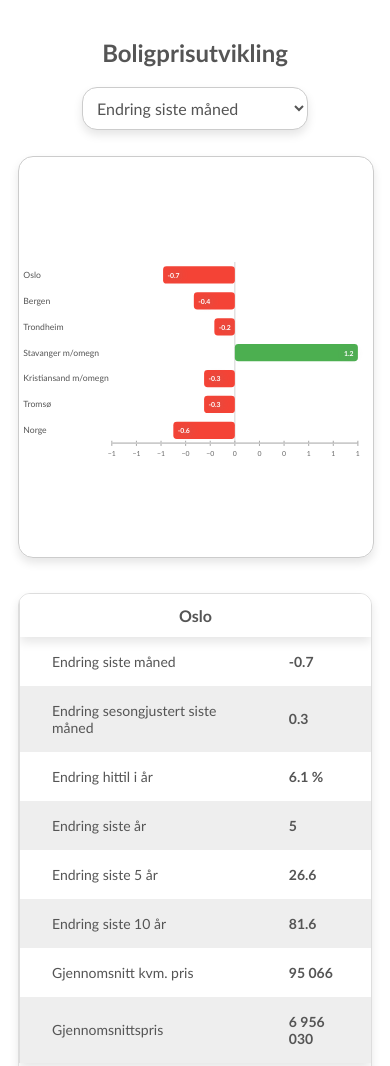
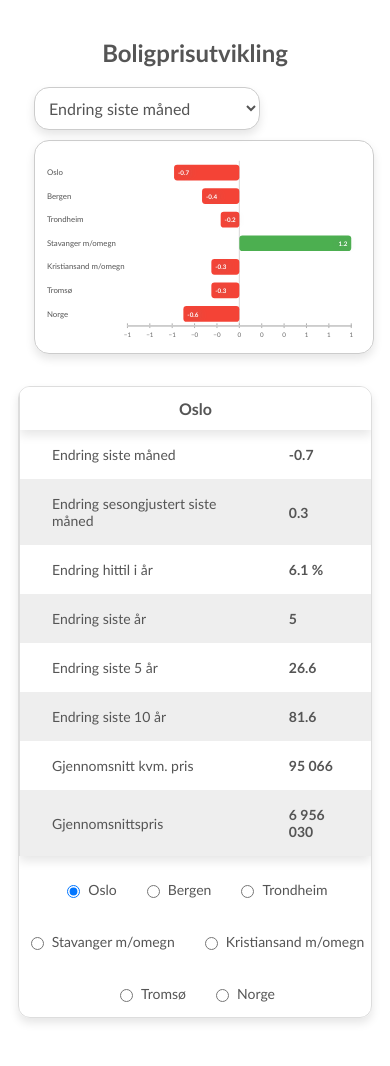
Before and after one commit to Moonsune/varden-oppg, a plain HTML site: page index.html in a window 390 px wide. Shown: the top 1066 px of the page. After the commit the page ends 1036 px from the top, so only its background shows below. Drawn offline with Linux system fonts and the light colour scheme.

Commit message:
Fikset responsiveness og lagt til viewport

```diff
--- a/index.html
+++ b/index.html
@@ -2,6 +2,7 @@
 <html lang="no">
     <head>
        <meta charset="UTF-8">
+       <meta name="viewport" content="width=device-width, initial-scale=1.0">
        <title>Boligpriser per sted</title>
        <link rel="stylesheet" href="style.css">
 
--- a/style.css
+++ b/style.css
@@ -42,14 +42,18 @@ select>option {
 }
 
 #chart-seksjon {
-    width: 700px;
+    width: 100%;
+    max-width: 700px;
     position: relative;
+    margin: 0 auto;
 
 }
 
 #chart {
     width: 100%;
-    height: 400px;
+    height: auto;
+    display: block;
+    padding: 8px;
     border: 1px solid #ccc;
     margin: 0 auto;
     box-shadow: 0px 5px 10px 0px #e6e6e6;
@@ -149,17 +153,23 @@ select>option {
     background-color: #eee;
 }
 
+
+
 @media (max-width: 750px) {
+
     #chart-seksjon {
         width: 100%;
         display: flex;
         flex-direction: column;
         align-items: center;
+        padding: 0 1rem;
+        box-sizing: border-box;
     }
 
     #select-wrapper {
         position: static;
-        margin-bottom: 1rem;
+        margin-bottom: 0 0 1rem 0;
+        width: 100%;
     }
 
     #chart-wrapper {
@@ -167,6 +177,7 @@ select>option {
     }
 
     #detaljseksjon {
+
         flex-direction: column-reverse;
         align-items: stretch;
     }
@@ -176,7 +187,7 @@ select>option {
         flex-wrap: wrap;
         justify-content: center;
         width: 100%;
-        padding: 5px, 0px, 5px, 0px;
+        padding: 5px;
         box-sizing: border-box;
         gap: 25px;
     }
@@ -197,7 +208,10 @@ select>option {
         width: 100%;
     }
 
+
     body {
+        max-width: 100%;
+        overflow-x: hidden;
         padding: 10px;
     }
 }
```
